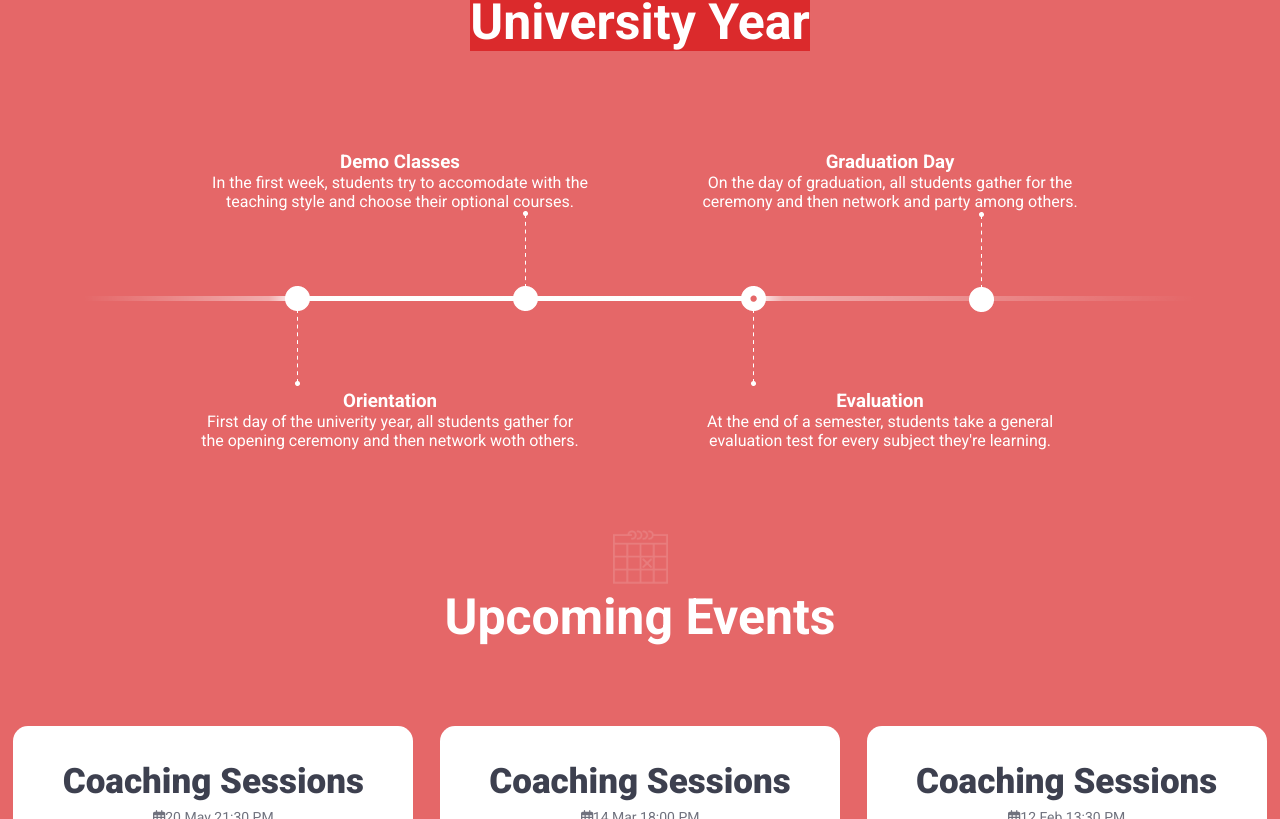
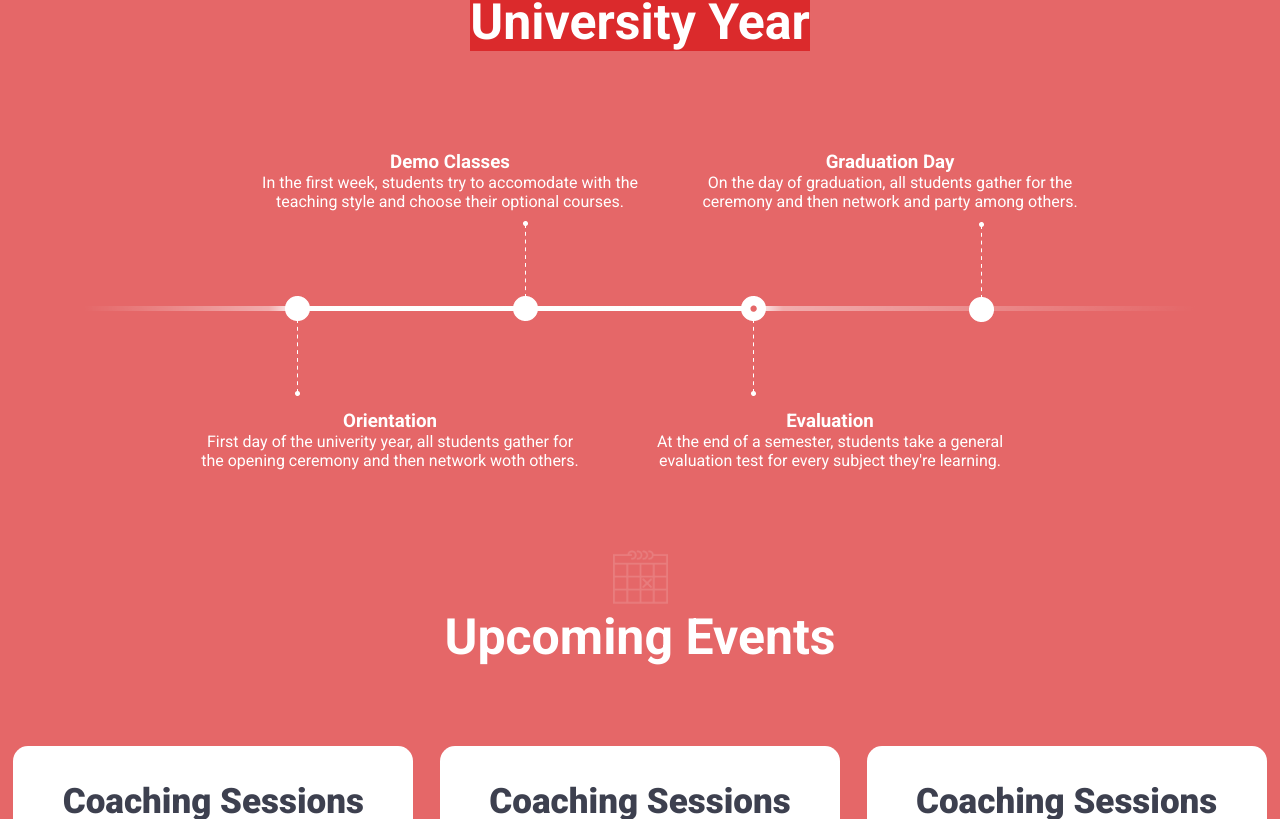
Before and after one commit to bertoldimatteo/proj-html-vuejs, a Vue app: page / in a window 1280 px wide. Shown: the part 3121-3940 px from the top of the page. Built offline with nearby package versions, Linux system fonts and the light colour scheme.

Commit message:
fix hover

```diff
--- a/src/assets/style/_hover.scss
+++ b/src/assets/style/_hover.scss
@@ -28,7 +28,7 @@
     position: absolute;
     top: 100%;
     left: 50%;
-    margin-left: -15px;
+    margin-left: -20px;
     width: 0;
     height: 0;
     border-top: solid 20px var(--color-two);
--- a/src/components/mainComponents/baseMain.vue
+++ b/src/components/mainComponents/baseMain.vue
@@ -282,11 +282,13 @@ main {
 .top-paragraph {
     justify-content: flex-end;
     margin-right: 200px ;
-    gap: 110px;
+    gap: 60px;
+    margin-bottom: 10px;
 }
 .bottom-paragraph {
     margin-left: 200px ;
-    gap: 110px;
+    margin-top: 10px;
+    gap: 60px;
 }
 .middle-part {
     margin: 120px 0;
@@ -336,7 +338,7 @@ main {
     display: flex;
     align-items: center;
     justify-content: space-between;
-    padding: 100px 0;
+    padding: 80px 0;
 }
 .partners-section {
     background-color: var(--color-two);
@@ -345,7 +347,7 @@ main {
     display: flex;
     justify-content: space-between;
     align-items: center;
-    padding: 50px;
+    padding: 50px 0;
 }
 .partners h3 {
     font-size: var(--font-xl);
```
